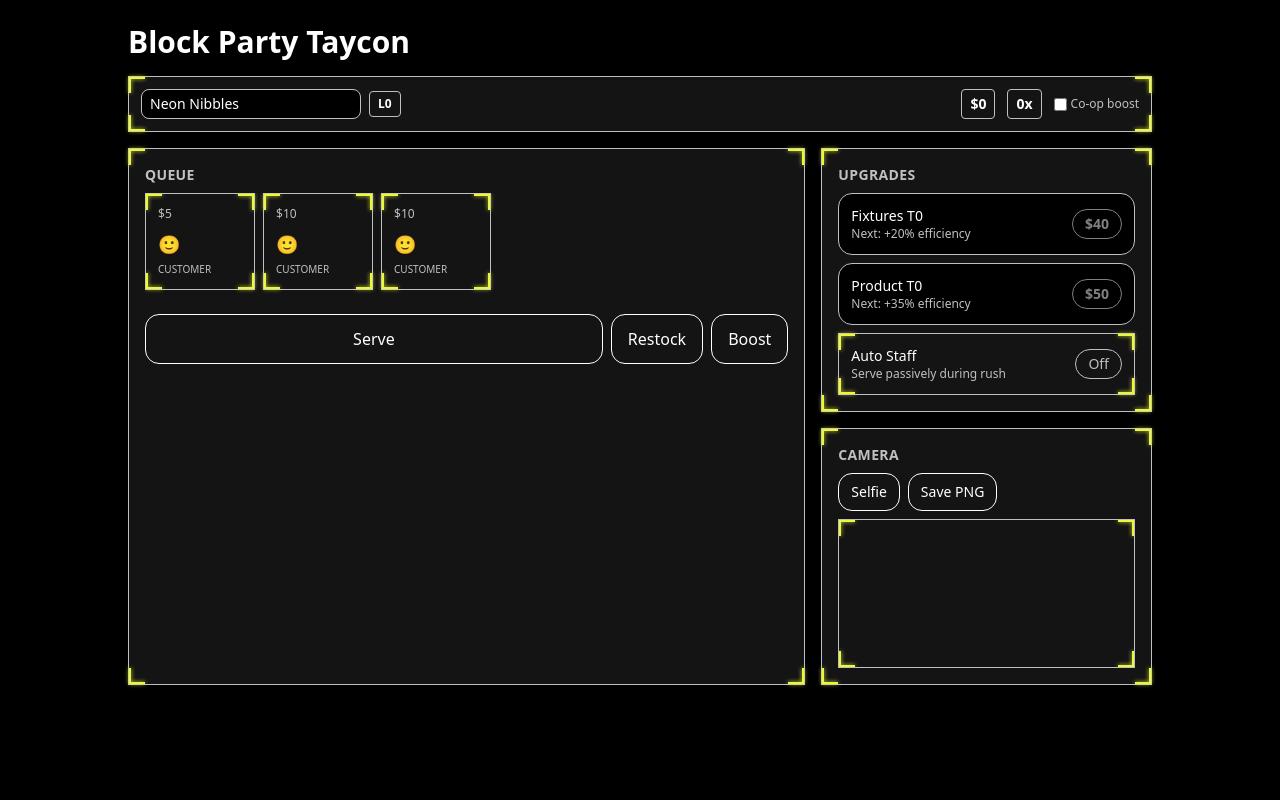
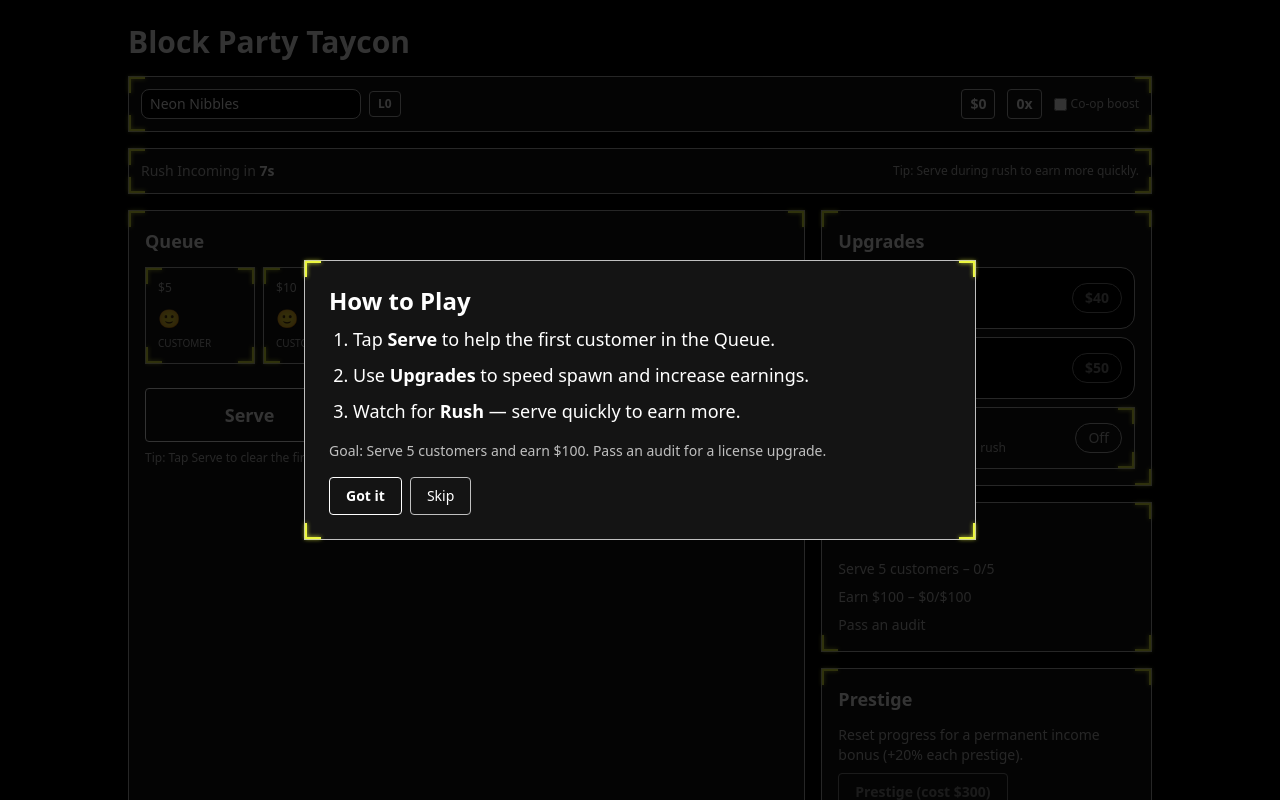
Before and after one commit to ayushsingh82/CosmicNexus, a Next.js app: page /app in a window 1280 px wide. Shown: the top 800 px of the page. Built offline with nearby package versions, Linux system fonts and the light colour scheme.

Commit message:
cards added and improved

```diff
--- a/app/app/page.tsx
+++ b/app/app/page.tsx
@@ -23,9 +23,17 @@ export default function AppHome() {
   const [partyBoost, setPartyBoost] = useState(false);
   const [auditOpen, setAuditOpen] = useState(false);
   const [licenseLevel, setLicenseLevel] = useState(0);
+  const [showOnboarding, setShowOnboarding] = useState(true);
+  const [rushIn, setRushIn] = useState(12);
+  const [rushActive, setRushActive] = useState(false);
+  const [goalServe, setGoalServe] = useState(0);
+  const [goalEarn, setGoalEarn] = useState(0);
+  const [goalAudit, setGoalAudit] = useState(false);
+  const [prestige, setPrestige] = useState(0);
   const canvasRef = useRef<HTMLCanvasElement | null>(null);
 
   useEffect(() => {
+    const base = rushActive ? 900 : 1400;
     const interval = setInterval(() => {
       setQueue((prev) => {
         const newCust: Customer = {
@@ -36,9 +44,9 @@ export default function AppHome() {
         const capped = prev.slice(-4);
         return [...capped, newCust];
       });
-    }, 1400 - fixturesTier * 200);
+    }, Math.max(500, base - fixturesTier * 200));
     return () => clearInterval(interval);
-  }, [fixturesTier]);
+  }, [fixturesTier, rushActive]);
 
   useEffect(() => {
     const interval = setInterval(() => {
@@ -62,14 +70,46 @@ export default function AppHome() {
     return () => clearInterval(timer);
   }, []);
 
+  useEffect(() => {
+    const t = setInterval(() => {
+      setRushIn((s) => {
+        if (s <= 1) {
+          setRushActive((a) => !a);
+          return rushActive ? 12 : 8;
+        }
+        return s - 1;
+      });
+    }, 1000);
+    return () => clearInterval(t);
+  }, [rushActive]);
+
+  useEffect(() => {
+    try {
+      const raw = localStorage.getItem("bpt_state");
+      if (raw) {
+        const s = JSON.parse(raw);
+        if (typeof s.cash === "number") setCash(s.cash);
+        if (typeof s.fixturesTier === "number") setFixturesTier(s.fixturesTier);
+        if (typeof s.productTier === "number") setProductTier(s.productTier);
+        if (typeof s.prestige === "number") setPrestige(s.prestige);
+      }
+    } catch {}
+  }, []);
+  useEffect(() => {
+    try {
+      localStorage.setItem("bpt_state", JSON.stringify({ cash, fixturesTier, productTier, prestige }));
+    } catch {}
+  }, [cash, fixturesTier, productTier, prestige]);
+
   const spendMultiplier = useMemo(() => {
     const base = 1 + productTier * 0.35;
     const comboBonus = 1 + Math.min(combo, 10) * 0.05;
     const boost = boosting ? 1.3 : 1;
     const party = partyBoost ? 1.2 : 1;
     const license = 1 + licenseLevel * 0.15;
-    return base * comboBonus * boost * party * license;
-  }, [productTier, combo, boosting, partyBoost, licenseLevel]);
+    const prestigeBonus = 1 + prestige * 0.2;
+    return base * comboBonus * boost * party * license * prestigeBonus;
+  }, [productTier, combo, boosting, partyBoost, licenseLevel, prestige]);
 
   function serveTop(passive = false) {
     setQueue((prev) => {
@@ -79,13 +119,15 @@ export default function AppHome() {
       const earned = Math.round(top.spend * spendMultiplier * moodMul);
       setCash((v) => v + earned);
       setCombo((c) => Math.min(c + 1, 20));
+      if (!passive) setGoalServe((g) => Math.min(5, g + 1));
+      setGoalEarn((e) => Math.min(100, e + earned));
       return rest;
     });
   }
 
   function restock() { setCombo(0); }
   function startBoost() { if (!boosting) { setBoosting(true); setTimeout(() => setBoosting(false), 3000); } }
-  function passAudit() { setLicenseLevel((l) => Math.min(l + 1, 3)); setCash((v) => v + 50 + licenseLevel * 25); setAuditOpen(false); }
+  function passAudit() { setLicenseLevel((l) => Math.min(l + 1, 3)); setCash((v) => v + 50 + licenseLevel * 25); setGoalAudit(true); setAuditOpen(false); }
   function failAudit() { setCash((v) => Math.max(0, v - 30)); setAuditOpen(false); }
 
   function drawSelfie() {
@@ -105,7 +147,7 @@ export default function AppHome() {
   return (
     <div className="min-h-screen w-full bg-black px-4 py-6 sm:px-6 text-white">
       <div className="mx-auto flex w-full max-w-5xl flex-col gap-4">
-        <div className="text-3xl font-bold text-white hover:text-[#EBF73F] transition-colors duration-300"><a href="/">Block Party Taycon</a></div>
+        <div className="text-3xl font-extrabold text-white"><a href="/">Block Party Taycon</a></div>
         <CornerFrame className="flex items-center justify-between" paddingClassName="p-3" cornerOffset={0} cornerRadius={0}>
           <div className="flex items-center gap-2">
             <input
@@ -115,6 +157,9 @@ export default function AppHome() {
               aria-label="Shop name"
             />
             <span className="rounded border border-[#C0C0C0] px-2 py-1 text-xs font-semibold text-white">L{licenseLevel}</span>
+            {prestige > 0 && (
+              <span className="rounded border border-[#C0C0C0] px-2 py-1 text-xs font-semibold text-white">Prestige {prestige}</span>
+            )}
           </div>
           <div className="flex items-center gap-3">
             <span className="rounded border border-[#C0C0C0] px-2 py-1 text-sm font-semibold text-white">${cash}</span>
@@ -126,9 +171,14 @@ export default function AppHome() {
           </div>
         </CornerFrame>
 
+        <CornerFrame className="flex items-center justify-between" paddingClassName="p-3" cornerOffset={0} cornerRadius={0}>
+          <div className="text-sm text-[#C0C0C0]">Rush {rushActive ? "Active" : "Incoming"} in <span className="text-white font-semibold">{rushIn}s</span></div>
+          <div className="text-xs text-[#C0C0C0]">Tip: Serve during rush to earn more quickly.</div>
+        </CornerFrame>
+
         <main className="grid grid-cols-1 gap-4 sm:grid-cols-3">
           <CornerFrame className="col-span-2" paddingClassName="p-4" cornerOffset={0} cornerRadius={0}>
-            <h2 className="mb-2 text-sm font-semibold uppercase tracking-wide text-[#C0C0C0]">Queue</h2>
+            <h2 className="mb-3 text-lg font-bold text-white">Queue</h2>
             <div className="flex gap-2 overflow-x-auto pb-2">
               {queue.map((c) => (
                 <CornerFrame key={c.id} className="min-w-[110px]" paddingClassName="p-3" cornerOffset={0} cornerRadius={0}>
@@ -139,16 +189,17 @@ export default function AppHome() {
               ))}
               {queue.length === 0 && <div className="text-sm text-[#C0C0C0]">Waiting for customers…</div>}
             </div>
-            <div className="mt-4 flex items-center gap-2">
-              <button onClick={() => serveTop(false)} className="flex-1 rounded-xl border border-white px-4 py-3 text-white transition active:scale-[0.99] disabled:opacity-50 hover:bg-[#111111]" disabled={queue.length === 0}>Serve</button>
-              <button onClick={restock} className="rounded-xl border border-white px-4 py-3 text-white transition active:scale-[0.99] hover:bg-[#111111]">Restock</button>
-              <button onClick={startBoost} className={`rounded-xl border border-white px-4 py-3 text-white transition active:scale-[0.99] ${boosting ? "bg-[#111111]" : "hover:bg-[#111111]"}`}>{boosting ? "Boosting…" : "Boost"}</button>
+            <div className="mt-4 grid grid-cols-3 gap-2">
+              <button onClick={() => serveTop(false)} className="rounded border border-white px-4 py-3 text-lg font-semibold text-white transition active:scale-[0.99] disabled:opacity-50 hover:bg-[#111111]" disabled={queue.length === 0}>Serve</button>
+              <button onClick={restock} className="rounded border border-white px-4 py-3 text-lg font-semibold text-white transition active:scale-[0.99] hover:bg-[#111111]">Restock</button>
+              <button onClick={startBoost} className={`rounded border border-white px-4 py-3 text-lg font-semibold text-white transition active:scale-[0.99] ${boosting ? "bg-[#111111]" : "hover:bg-[#111111]"}`}>{boosting ? "Boosting…" : "Boost"}</button>
             </div>
+            <div className="mt-2 text-xs text-[#C0C0C0]">Tip: Tap Serve to clear the first customer. Restock resets combo. Boost speeds earnings briefly.</div>
           </CornerFrame>
 
           <aside className="col-span-1 space-y-4">
             <CornerFrame className="" paddingClassName="p-4" cornerOffset={0} cornerRadius={0}>
-              <h3 className="mb-2 text-sm font-semibold uppercase tracking-wide text-[#C0C0C0]">Upgrades</h3>
+              <h3 className="mb-3 text-lg font-bold text-white">Upgrades</h3>
               <div className="space-y-2">
                 <UpgradeRow label="Fixtures" tier={fixturesTier} cost={(fixturesTier + 1) * 40} onUpgrade={() => setFixturesTier((t) => (t < 3 ? ((setCash((v) => v - (t + 1) * 40)), (t + 1 as UpgradeTier)) : t))} cash={cash} />
                 <UpgradeRow label="Product" tier={productTier} cost={(productTier + 1) * 50} onUpgrade={() => setProductTier((t) => (t < 3 ? ((setCash((v) => v - (t + 1) * 50)), (t + 1 as UpgradeTier)) : t))} cash={cash} />
@@ -163,7 +214,31 @@ export default function AppHome() {
             </CornerFrame>
 
             <CornerFrame className="" paddingClassName="p-4" cornerOffset={0} cornerRadius={0}>
-              <h3 className="mb-2 text-sm font-semibold uppercase tracking-wide text-[#C0C0C0]">Camera</h3>
+              <h3 className="mb-3 text-lg font-bold text-white">Goals</h3>
+              <div className="space-y-2 text-sm">
+                <GoalRow label="Serve 5 customers" done={goalServe >= 5} progress={`${goalServe}/5`} />
+                <GoalRow label="Earn $100" done={goalEarn >= 100} progress={`$${goalEarn}/$100`} />
+                <GoalRow label="Pass an audit" done={goalAudit} />
+              </div>
+            </CornerFrame>
+
+            <CornerFrame className="" paddingClassName="p-4" cornerOffset={0} cornerRadius={0}>
+              <h3 className="mb-3 text-lg font-bold text-white">Prestige</h3>
+              <div className="text-sm text-[#C0C0C0] mb-2">Reset progress for a permanent income bonus (+20% each prestige).</div>
+              <button
+                onClick={() => {
+                  if (cash < 300) return;
+                  setCash(0); setFixturesTier(0); setProductTier(0); setCombo(0); setPrestige((p) => p + 1);
+                }}
+                disabled={cash < 300}
+                className="rounded border border-white px-4 py-2 text-sm font-semibold text-white disabled:opacity-50 hover:bg-[#111111]"
+              >
+                Prestige (cost $300)
+              </button>
+            </CornerFrame>
+
+            <CornerFrame className="" paddingClassName="p-4" cornerOffset={0} cornerRadius={0}>
+              <h3 className="mb-3 text-lg font-bold text-white">Camera</h3>
               <div className="flex gap-2">
                 <button onClick={drawSelfie} className="rounded-xl border border-white px-3 py-2 text-sm text-white hover:bg-[#111111]">Selfie</button>
                 <button onClick={downloadCanvas} className="rounded-xl border border-white px-3 py-2 text-sm text-white hover:bg-[#111111]">Save PNG</button>
@@ -182,6 +257,24 @@ export default function AppHome() {
               <p className="mb-4 text-sm text-[#C0C0C0]">Surprise inspection! Answer correctly to secure a license upgrade.</p>
               <AuditQuiz onPass={passAudit} onFail={failAudit} />
               <button onClick={() => setAuditOpen(false)} className="mt-3 w-full rounded-xl border border-[#C0C0C0] px-4 py-2 text-sm text-white hover:bg-[#111111]">Not now</button>
+            </CornerFrame>
+          </div>
+        )}
+
+        {showOnboarding && (
+          <div className="fixed inset-0 z-50 flex items-center justify-center bg-black/80 p-4">
+            <CornerFrame className="w-full max-w-2xl" paddingClassName="p-6" cornerOffset={0} cornerRadius={0}>
+              <div className="text-2xl font-extrabold mb-2 text-white">How to Play</div>
+              <ol className="list-decimal pl-6 space-y-2 text-lg">
+                <li>Tap <span className="font-semibold">Serve</span> to help the first customer in the Queue.</li>
+                <li>Use <span className="font-semibold">Upgrades</span> to speed spawn and increase earnings.</li>
+                <li>Watch for <span className="font-semibold">Rush</span> — serve quickly to earn more.</li>
+              </ol>
+              <div className="mt-4 text-sm text-[#C0C0C0]">Goal: Serve 5 customers and earn $100. Pass an audit for a license upgrade.</div>
+              <div className="mt-4 flex gap-2">
+                <button onClick={() => setShowOnboarding(false)} className="rounded border border-white px-4 py-2 text-sm font-semibold text-white hover:bg-[#111111]">Got it</button>
+                <button onClick={() => setShowOnboarding(false)} className="rounded border border-[#C0C0C0] px-4 py-2 text-sm text-white hover:bg-[#111111]">Skip</button>
+              </div>
             </CornerFrame>
           </div>
         )}
@@ -225,3 +318,12 @@ function AuditQuiz({ onPass, onFail }: { onPass: () => void; onFail: () => void
     </div>
   );
 }
+
+function GoalRow({ label, done, progress }: { label: string; done: boolean; progress?: string }) {
+  return (
+    <div className="flex items-center justify-between">
+      <div className={`text-sm ${done ? "text-white" : "text-[#C0C0C0]"}`}>{label}{progress ? ` – ${progress}` : ""}</div>
+      <div className={`text-xs ${done ? "text-white" : "text-[#C0C0C0]"}`}>{done ? "Done" : ""}</div>
+    </div>
+  );
+}
```
